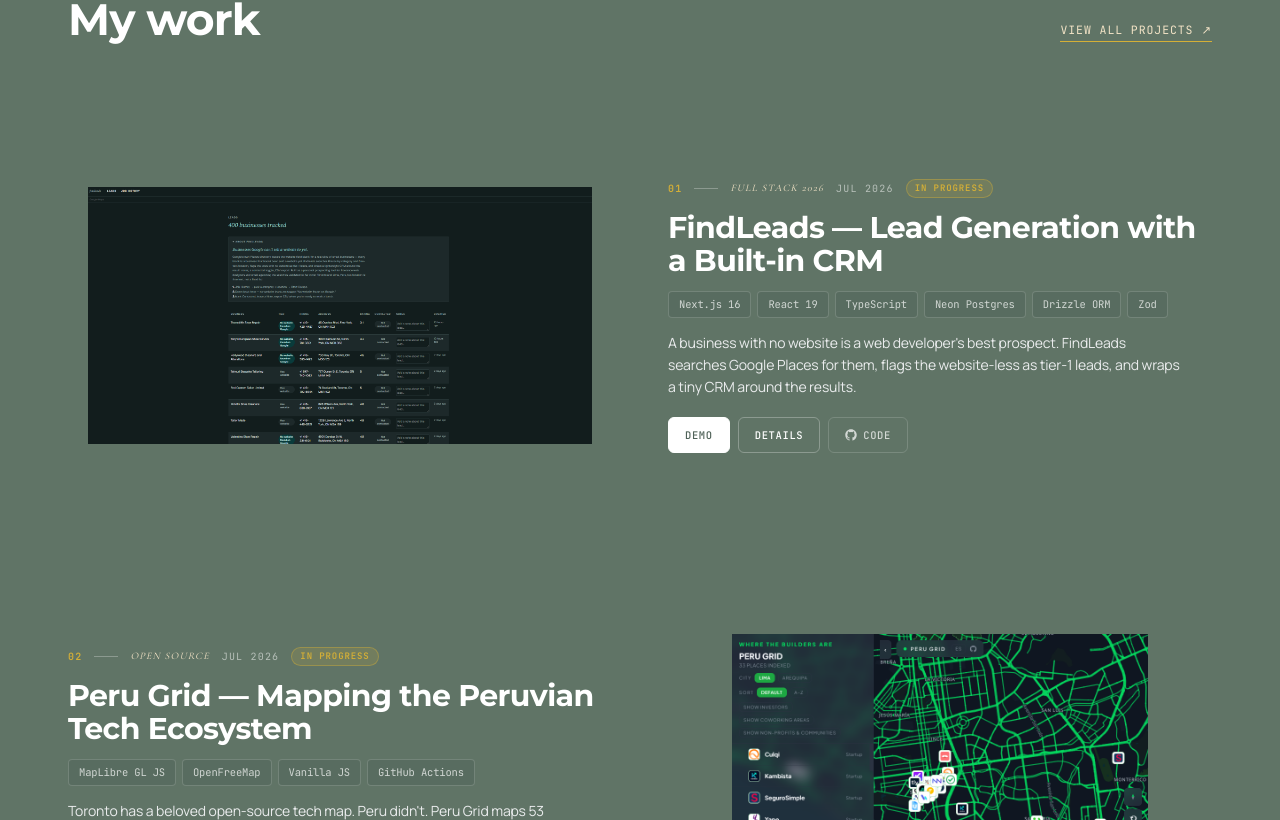
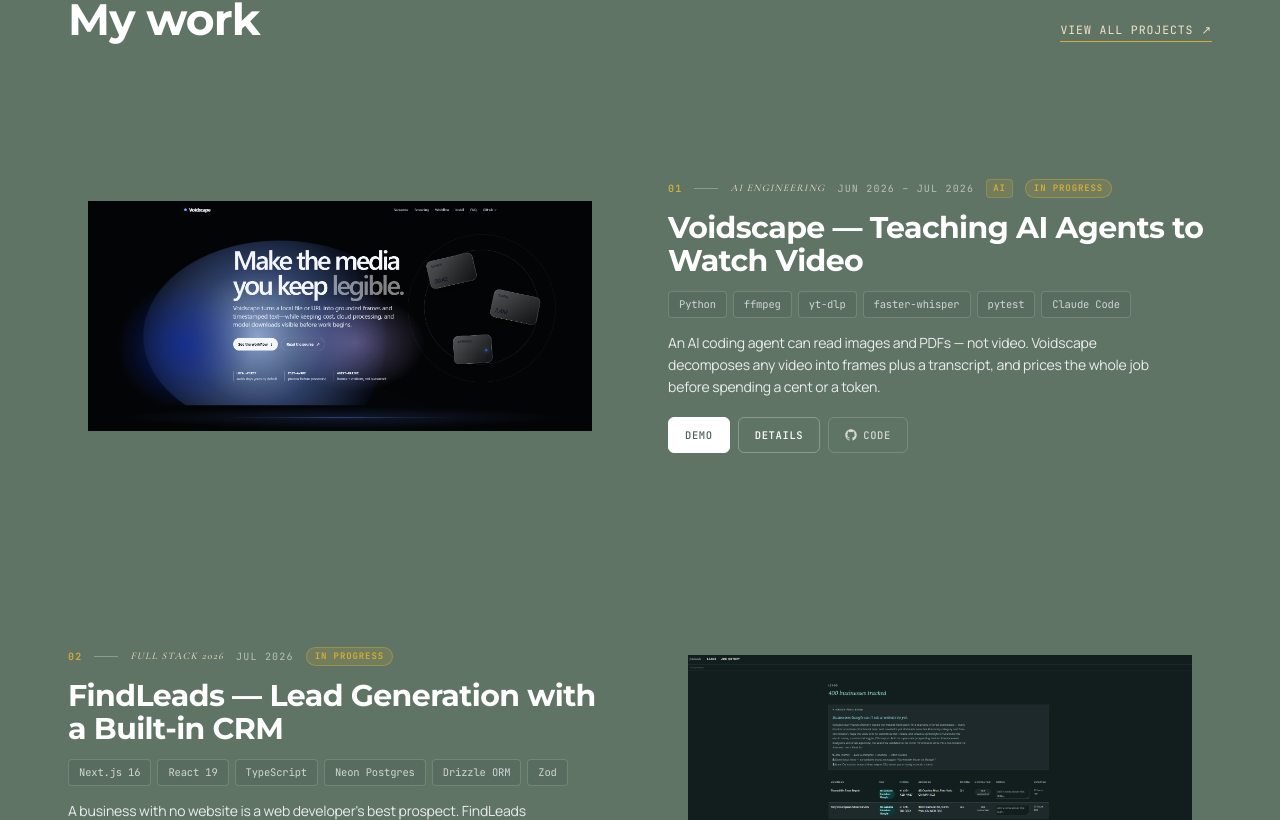
Before and after one commit to RikepilB/Portlio, a Next.js app: page /en in a window 1280 px wide. Shown: the part 1020-1840 px from the top of the page. Built offline with nearby package versions, Linux system fonts and the light colour scheme.

Commit message:
feat: promote Voidscape to first featured project + AI badges + voidscape.club demo (#27)

```diff
--- a/src/app/[locale]/page.tsx
+++ b/src/app/[locale]/page.tsx
@@ -15,9 +15,9 @@
 import { Reveal } from '@/components/ui/Reveal'
 
 const featuredSlugs = [
+  'voidscape',
   'findleads',
   'peru-tech-map',
-  'voidscape',
   'el-umbral',
   'scoutlane-recruitment',
   'exam-analysis-system',
@@ -250,6 +250,11 @@
           <span className="h-px w-6 bg-rule-2" aria-hidden="true" />
           <span className="font-accent italic text-gold-bright">{project.category}</span>
           <span className="text-muted-2">{project.duration}</span>
+          {project.category === 'AI ENGINEERING' ? (
+            <span className="rounded border border-accent/30 bg-accent-soft px-1.5 py-0.5 font-mono text-[9px] font-semibold tracking-[0.1em] text-accent">
+              AI
+            </span>
+          ) : null}
           {project.inProgress ? (
             <span className="rounded-full border border-gold/40 bg-gold-soft px-2 py-0.5 text-[9px] font-semibold tracking-[0.1em] text-gold">
               IN PROGRESS
--- a/src/components/ui/ProjectCard.tsx
+++ b/src/components/ui/ProjectCard.tsx
@@ -69,6 +69,11 @@
         <div className="flex items-center justify-between gap-3">
           <span className="flex items-center gap-2 font-accent text-[13px] uppercase tracking-[0.18em] text-gold-bright italic">
             {project.category}
+            {project.category === 'AI ENGINEERING' ? (
+              <span className="rounded border border-accent/30 bg-accent-soft px-1.5 py-0.5 font-mono text-[9px] font-semibold not-italic tracking-[0.1em] text-accent">
+                AI
+              </span>
+            ) : null}
             {project.inProgress ? (
               <span className="rounded-full border border-gold/40 bg-gold-soft px-2 py-0.5 font-mono text-[9px] font-semibold not-italic tracking-[0.1em] text-gold">
                 IN PROGRESS
--- a/src/data/projects.ts
+++ b/src/data/projects.ts
@@ -816,7 +816,7 @@
         inProgress: true,
         image: '/images/voidscape.png',
         images: ['/images/voidscape.png', '/images/read-video.gif', '/images/foglamp/voidscape.png'],
-        demoVideo: 'https://rikepilb.github.io/void-scape/',
+        demoVideo: 'https://voidscape.club/',
         codebaseMapUrl: 'https://foglamp.dev/scan/voidscape-8fd1nx',
         title: 'Voidscape — Teaching AI Agents to Watch Video',
         tagline:
```
